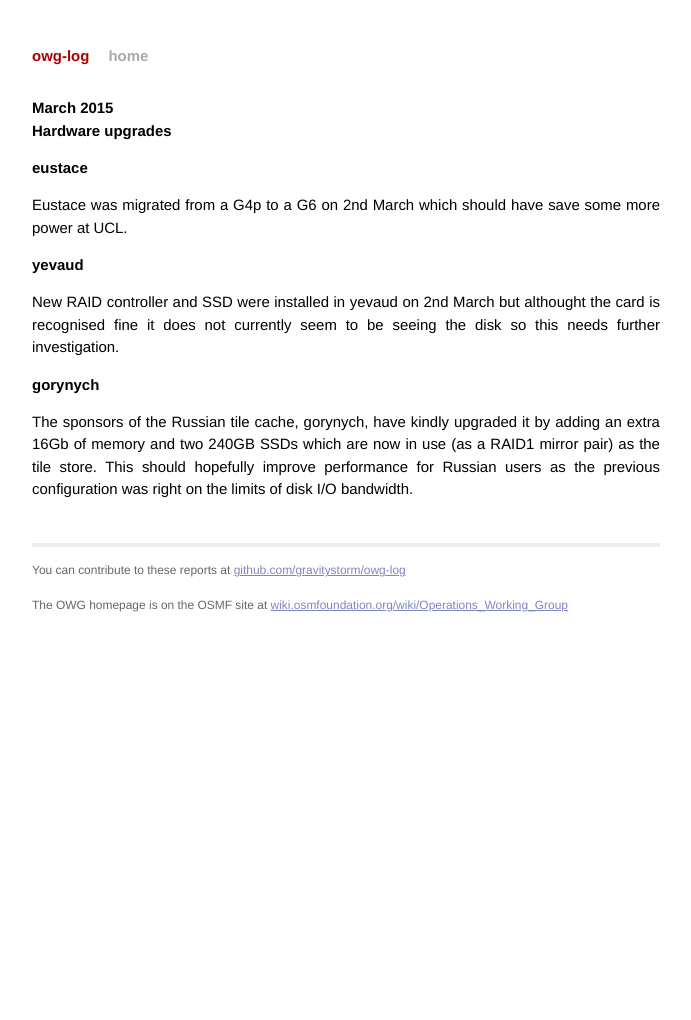
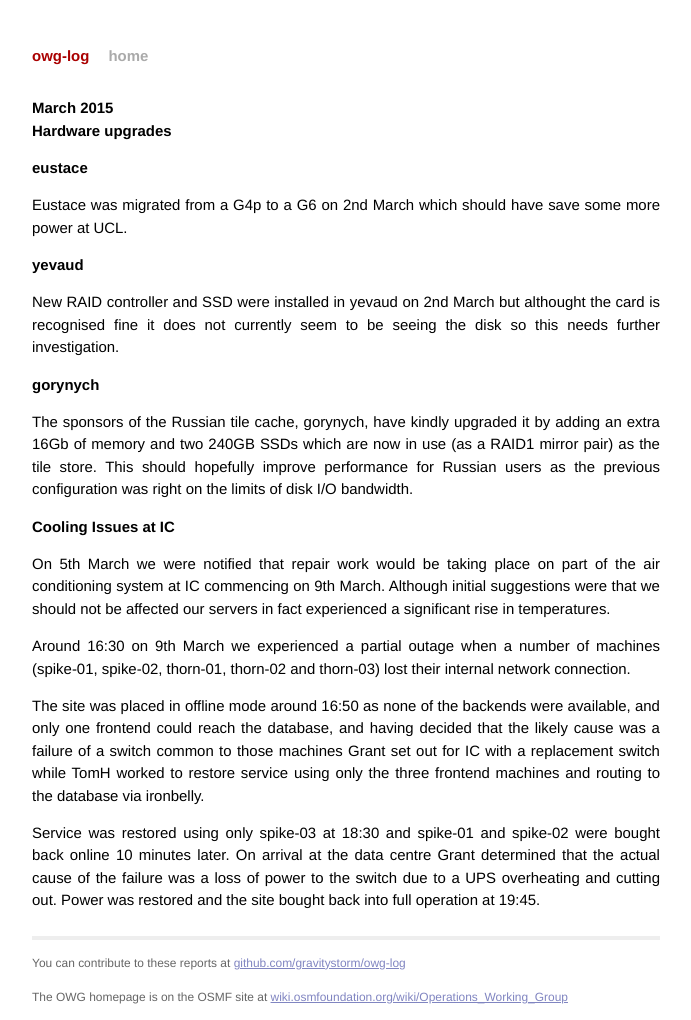
Before and after one commit to openstreetmap/owg-website, a Jekyll site: the page built from _posts/2015-03-01-march.md, in a window 1280 px wide. Shown: the whole page, without its empty margins (294-985 px from the left). Built offline with Jekyll 4.4.1, drawn with Linux system fonts in a browser that asks for light colours; Markdown is read by kramdown in place of the engine named in the settings; before the commit the page ends 945 px from its top, so only the background shows below that.

Commit message:
Update 2015-03-01-march.md

```diff
--- a/_posts/2015-03-01-march.md
+++ b/_posts/2015-03-01-march.md
@@ -17,3 +17,13 @@ New RAID controller and SSD were installed in yevaud on 2nd March but althought
 ## gorynych
 
 The sponsors of the Russian tile cache, gorynych, have kindly upgraded it by adding an extra 16Gb of memory and two 240GB SSDs which are now in use (as a RAID1 mirror pair) as the tile store. This should hopefully improve performance for Russian users as the previous configuration was right on the limits of disk I/O bandwidth.
+
+# Cooling Issues at IC
+
+On 5th March we were notified that repair work would be taking place on part of the air conditioning system at IC commencing on 9th March. Although initial suggestions were that we should not be affected our servers in fact experienced a significant rise in temperatures.
+
+Around 16:30 on 9th March we experienced a partial outage when a number of machines (spike-01, spike-02, thorn-01, thorn-02 and thorn-03) lost their internal network connection.
+
+The site was placed in offline mode around 16:50 as none of the backends were available, and only one frontend could reach the database, and having decided that the likely cause was a failure of a switch common to those machines Grant set out for IC with a replacement switch while TomH worked to restore service using only the three frontend machines and routing to the database via ironbelly.
+
+Service was restored using only spike-03 at 18:30 and spike-01 and spike-02 were bought back online 10 minutes later. On arrival at the data centre Grant determined that the actual cause of the failure was a loss of power to the switch due to a UPS overheating and cutting out. Power was restored and the site bought back into full operation at 19:45.
```
